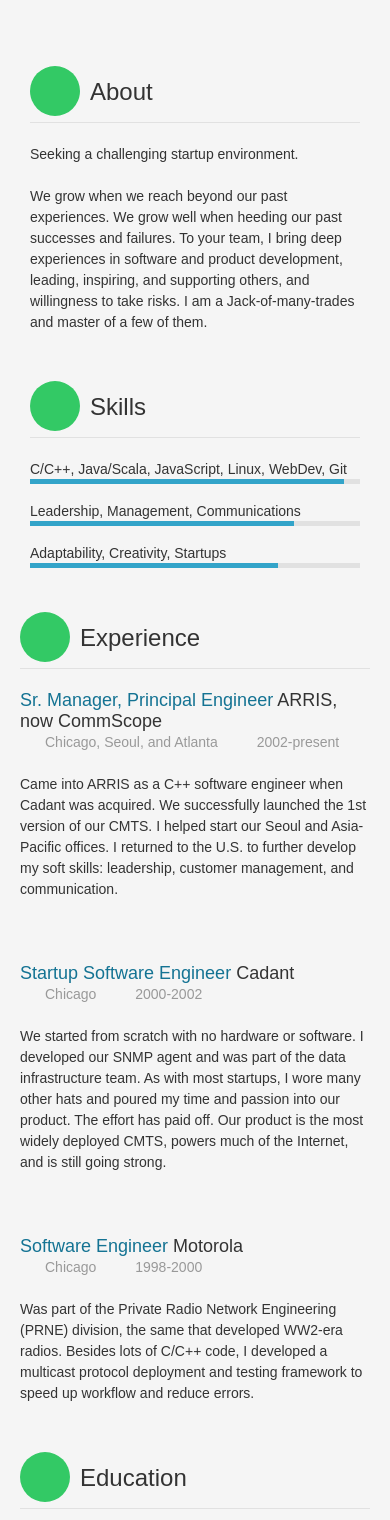
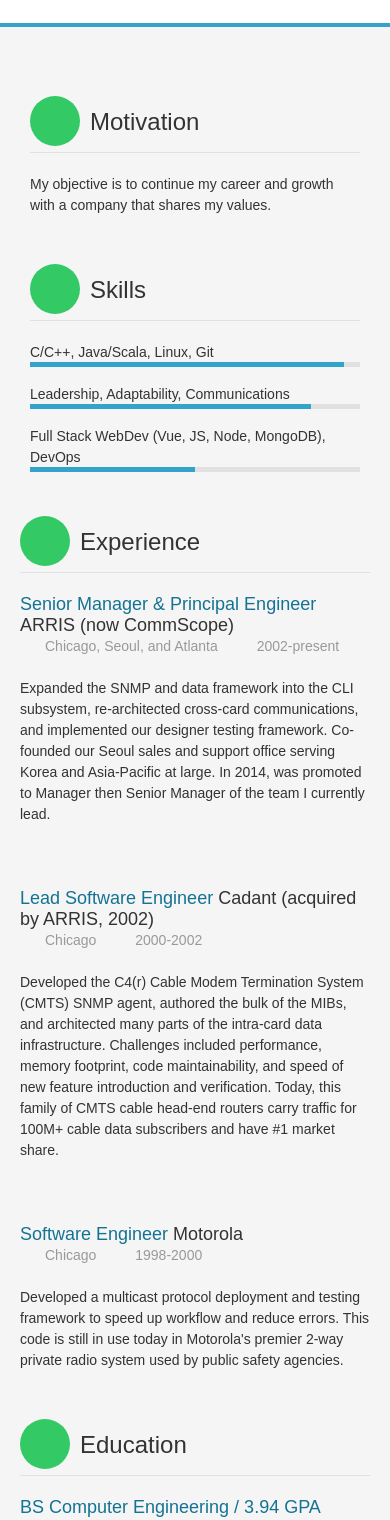
Before and after one commit to MigukNamja/resume, a plain HTML site: page index.htm in a window 390 px wide. Shown: the part 159-1679 px from the top of the page. Drawn offline with Linux system fonts and the light colour scheme; a web font is replaced by a local one.

Commit message:
Re-wrote most parts

```diff
--- a/index.htm
+++ b/index.htm
@@ -5,17 +5,10 @@
 <meta http-equiv="X-UA-Compatible" content="IE=edge,chrome=1">
 <meta name="viewport" content="width=device-width, initial-scale=1.0">
 
-<title>David Harris - Veteran Software and Product Developer</title>
-
-<!--[if lt IE 9]>
-<script src="//html5shim.googlecode.com/svn/trunk/html5.js"></script>
-<![endif]-->
+<title>David Harris - Senior Software Engineer and Manager</title>
 
 <!-- CSS -->
 <link rel="stylesheet" href="styles/reset.css">
-<!--[if lt IE 9]>
-	<link rel="stylesheet" href="css/cv.css" media="screen">
-<![endif]-->
 <link rel="stylesheet" media="screen and (max-width:480px)" href="styles/mobile.css">
 <link rel="stylesheet" media="screen and (min-width:481px)" href="styles/cv.css">
 <link rel="stylesheet" media="print" href="styles/print.css">
@@ -28,7 +21,7 @@
 		<div class="container_16">
 				<hgroup>
 					<h1>David Harris</h1>
-					<h2>Veteran Software Engineer</h2>
+					<h2>Senior Software Engineer and Manager</h2>
 				</hgroup>
 
 				<figure>
@@ -37,25 +30,22 @@
 		</div>
 	</header>
 
-	<!-- Corps -->
+	<!-- About -->
 	<section role="main" class="container_16 clearfix">
 		<div class="grid_16">
 			<!-- About -->
-			<div class="grid_8 apropos">
-				<h3>About</h3>
-				<p>Seeking a challenging startup environment.</p>
-				<p>We grow when we reach beyond our past experiences. We grow well when heeding our past successes and failures.
-					To your team, I bring deep experiences in software and product development, leading, inspiring, and supporting others,
-				and willingness to take risks. I am a Jack-of-many-trades and master of a few of them.</p>
+			<div class="grid_8 about">
+				<h3>Motivation</h3>
+				<p>My objective is to continue my career and growth with a company that shares my values.</p>
 			</div>
 
 			<!-- Skills -->
-			<div class="grid_8 competences">
+			<div class="grid_8 competencies">
 				<h3>Skills</h3>
 				<ul class="barres">
-					<li data-skills="95">C/C++, Java/Scala, JavaScript, Linux, WebDev, Git<span style="width: 95%;"></span></li>
-					<li data-skills="80">Leadership, Management, Communications<span style="width: 80%;"></span></li>
-					<li data-skills="75">Adaptability, Creativity, Startups<span style="width: 75%;"></span></li>
+					<li data-skills="95">C/C++, Java/Scala, Linux, Git<span style="width: 95%;"></span></li>
+					<li data-skills="85">Leadership, Adaptability, Communications<span style="width: 85%;"></span></li>
+					<li data-skills="50">Full Stack WebDev (Vue, JS, Node, MongoDB), DevOps<span style="width: 50%;"></span></li>
 				</ul>
 			</div>
 		</div>
@@ -65,44 +55,47 @@
 				<h3>Experience</h3>
 				<ul>
 					<li>
-						<h4><strong>Sr. Manager, Principal Engineer</strong> ARRIS, now CommScope</h4>
-						<span class="lieu">Chicago, Seoul, and Atlanta</span>
+						<h4><strong>Senior Manager & Principal Engineer</strong> ARRIS (now CommScope)</h4>
+						<span class="place">Chicago, Seoul, and Atlanta</span>
 						<span class="dates">2002-present</span>
-						<p class="paragraph">Came into ARRIS as a C++ software engineer when Cadant was acquired.
-							We successfully launched the 1st version of our CMTS. I helped start our Seoul and Asia-Pacific offices.
-						I returned to the U.S. to further develop my soft skills: leadership, customer management, and communication.</p>
+						<p class="paragraph"> Expanded the SNMP and data framework into the CLI subsystem, re-architected cross-card communications,
+							and implemented our designer testing framework.
+							Co-founded our Seoul sales and support office serving Korea and Asia-Pacific at large.
+						In 2014, was promoted to Manager then Senior Manager of the team I currently lead.</p>
 					</li>
 					<li>
-						<h4><strong>Startup Software Engineer</strong> Cadant</h4>
-						<span class="lieu">Chicago</span>
+						<h4><strong>Lead Software Engineer</strong> Cadant (acquired by ARRIS, 2002)</h4>
+						<span class="place">Chicago</span>
 						<span class="dates">2000-2002</span>
-						<p class="paragraph">We started from scratch with no hardware or software. I developed our SNMP agent and was part of the data infrastructure team.
-							As with most startups, I wore many other hats and poured my time and passion into our product. The effort has paid off. Our product is the most widely deployed CMTS, powers much of the Internet, and is still going strong.
+						<p class="paragraph">Developed the C4(r) Cable Modem Termination System (CMTS) SNMP agent, authored the bulk of the MIBs, and architected many parts of the intra-card data infrastructure.
+							Challenges included performance, memory footprint, code maintainability, and speed of new feature introduction and verification.
+							Today, this family of CMTS cable head-end routers carry traffic for 100M+ cable data subscribers and have #1 market share.
 						</p>
 					</li>
 					<li>
 							<h4><strong>Software Engineer</strong> Motorola</h4>
-							<span class="lieu">Chicago</span>
+							<span class="place">Chicago</span>
 							<span class="dates">1998-2000</span>
-							<p class="paragraph">Was part of the Private Radio Network Engineering (PRNE) division, the same that developed WW2-era radios.
-							Besides lots of C/C++ code, I developed a multicast protocol deployment and testing framework to speed up workflow and reduce errors.
+							<p class="paragraph">Developed a multicast protocol deployment and testing framework to speed up workflow and reduce errors.
+								This code is still in use today in Motorola's premier 2-way private radio system used by public safety agencies.
 							</p>
 						</li>
 					</ul>
 			</div>
 
 			<!-- Education -->
-			<div class="grid_16 formations">
+			<div class="grid_16 education">
 				<h3>Education</h3>
 				<ul>
 					<li>
 						<h4><strong>BS Computer Engineering / 3.94 GPA</strong> Georgia Institute of Technology</h4>
-						<span class="lieu">Atlanta, GA</span>
+						<span class="place">Atlanta, GA</span>
 						<span class="dates">1993 - 1998</span>
+						<p>National Merit Scholar, Co-op</p>
 					</li>
 					<li>
 						<h4><strong>MBA / Partial</strong> Georgia State University</h4>
-						<span class="lieu">Atlanta, GA</span>
+						<span class="place">Atlanta, GA</span>
 						<span class="dates">2005 - 2006</span>
 						<!-- <p>Left after 2 years to develop business in Seoul, Korea</p> -->
 					</li>
@@ -135,12 +128,12 @@
 				</div>
 			</div>
 			<!-- Hobbies -->
-			<div class="grid_8 loisirs">
+			<!-- <div class="grid_8 loisirs">
 				<h3>Hobbies</h3>
 				<p><strong>Backpacking :</strong> Joy is spending days on the trail with family and dog</p>
 				<p><strong>Modded Minecraft :</strong> Sandbox game, Java, Linux, sharing creations</p>
 				<p><strong>Politics :</strong> Getting out the vote going door to door, meeting new people</p>
-			</div>
+			</div> -->
 			<!-- Contact -->
 			<div class="grid_8 contact">
 				<h3>Contact</h3>
--- a/styles/cv.css
+++ b/styles/cv.css
@@ -262,7 +262,7 @@
 			background:url('../img/pictos-titre.png') no-repeat 11px 10px;
 		}
 
-		section[role=main] .competences h3:after {
+		section[role=main] .competencies h3:after {
 			background-position: 11px -34px;
 		}
 
@@ -270,11 +270,11 @@
 			background-position: 11px -86px;
 		}
 
-		section[role=main] .formations h3:after {
+		section[role=main] .education h3:after {
 			background-position: 10px -139px;
 		}
 
-		section[role=main] .loisirs h3:after {
+		section[role=main] .hobbies h3:after {
 			background-position: 10px -250px;
 		}
 
@@ -286,7 +286,7 @@
 			background-position: 11px -128px;
 		}
 
-	.experiences ul, .formations ul {
+	.experiences ul, .education ul {
 		margin-left: 60px;
 	}
 
@@ -299,22 +299,22 @@
 		font-weight: normal;
 	}
 
-	.experiences li, .formations li {
+	.experiences li, .education li {
 		margin-bottom: 63px;
 	}
 
-	.experiences li:last-child, .formations li:last-child {
+	.experiences li:last-child, .education li:last-child {
 		margin-bottom: 21px;
 	}
 
-	.experiences li p, .formations li p {
+	.experiences li p, .education li p {
 		margin-left: 30px;
 	}
 
 	/**********************************************
 	/* Affichage des compétences sous forme de tags
 	**********************************************/
-	.competences .tags li {
+	.competencies .tags li {
 		background-color:#33a4c9;
 		border:1px solid #1b91b7;
 		border-radius: 15px;
@@ -328,12 +328,12 @@
 	/************************************************
 	/* Affichage des compétences sous forme de barres
 	*************************************************/
-	.competences .barres li {
+	.competencies .barres li {
 		margin-bottom: 21px;
 		position: relative;
 	}
 
-	.competences .barres li:after {
+	.competencies .barres li:after {
 		background: #e1e1e1;
 		bottom: -4px;
 		content: ' ';
@@ -343,7 +343,7 @@
 		width:100%;
 	}
 
-	.competences .barres li span {
+	.competencies .barres li span {
 		background: #33a4c9;
 		bottom: -4px;
 		content: ' ';
@@ -365,7 +365,7 @@
 	/***********
 	/* Pictos
 	***********/
-	.lieu, .dates, .phone, .mail, .site, .form, .twitter, .facebook, .dribbble, .skype, .resume-link {
+	.place, .dates, .phone, .mail, .site, .form, .twitter, .facebook, .dribbble, .skype, .resume-link {
 		/* background: url('../img/pictos-gris.png') no-repeat; */
 		padding-left: 25px;
 		margin: 0 10px 1px 10px;
@@ -381,7 +381,7 @@
 		color: rgb(39, 53, 177);
 	}
 
-	.lieu {
+	.place {
 		background-position: 0 -2px;
 		color: #999;
 	}
--- a/styles/mobile.css
+++ b/styles/mobile.css
@@ -179,7 +179,7 @@
 		overflow: hidden;
 	}
 
-	.apropos, .competences, .experiences, .formations, .loisirs, .contact, .selected-works {
+	.about, .competencies, .experiences, .education, .hobbies, .contact, .selected-works {
 		margin-top: 63px;
 	}
 
@@ -213,7 +213,7 @@
 			background:url('../img/pictos-titre.png') no-repeat 11px 10px;
 		}
 
-		section[role=main] .competences h3:after {
+		section[role=main] .competencies h3:after {
 			background-position: 11px -34px;
 		}
 
@@ -221,11 +221,11 @@
 			background-position: 11px -86px;
 		}
 
-		section[role=main] .formations h3:after {
+		section[role=main] .education h3:after {
 			background-position: 10px -139px;
 		}
 
-		section[role=main] .loisirs h3:after {
+		section[role=main] .hobbies h3:after {
 			background-position: 10px -250px;
 		}
 
@@ -246,18 +246,18 @@
 		font-weight: normal;
 	}
 
-	.experiences li, .formations li {
+	.experiences li, .education li {
 		margin-bottom: 63px;
 	}
 
-	.experiences li:last-child, .formations li:last-child {
+	.experiences li:last-child, .education li:last-child {
 		margin-bottom: 21px;
 	}
 
 	/**********************************************
 	/* Affichage des compétences sous forme de tags
 	**********************************************/
-	.competences .tags li {
+	.competencies .tags li {
 		background-color:#33a4c9;
 		border:1px solid #1b91b7;
 		border-radius: 15px;
@@ -271,12 +271,12 @@
 	/************************************************
 	/* Affichage des compétences sous forme de barres
 	*************************************************/
-	.competences .barres li {
+	.competencies .barres li {
 		margin-bottom: 21px;
 		position: relative;
 	}
 
-	.competences .barres li:after {
+	.competencies .barres li:after {
 		background: #e1e1e1;
 		bottom: -4px;
 		content: ' ';
@@ -286,7 +286,7 @@
 		width:100%;
 	}
 
-	.competences .barres li span {
+	.competencies .barres li span {
 		background: #33a4c9;
 		bottom: -4px;
 		content: ' ';
@@ -308,7 +308,7 @@
 	/***********
 	/* Pictos
 	***********/
-	.lieu, .dates, .phone, .mail, .site, .form, .twitter, .facebook, .dribbble, .skype, .resume-link {
+	.place, .dates, .phone, .mail, .site, .form, .twitter, .facebook, .dribbble, .skype, .resume-link {
 		background: url('../img/pictos-gris.png') no-repeat;
 		padding-left: 25px;
 		margin: 0 10px 1px 0;
@@ -320,7 +320,7 @@
 		margin: 0 10px 1px 10px;
 	}
 
-	.lieu {
+	.place {
 		background-position: 0 -2px;
 		color: #999;
 	}
--- a/styles/print.css
+++ b/styles/print.css
@@ -64,7 +64,7 @@
 	margin-bottom: 0px;
 }
 
-.competences li {
+.competencies li {
 	display:inline-block;
 	border-right: 1px solid #ccc;
 	padding-right: 10px;
@@ -80,7 +80,7 @@
   widows: 3;
 }
 
-.lieu {
+.place {
 	font-weight: 500;
 	margin-bottom: 0px;
 	margin-top: 0px;
@@ -99,7 +99,7 @@
 	margin-top: 0px;
 }
 
-.loisirs p {
+.hobbies p {
 	margin-bottom: 0px;
 	margin-top: 0px;
 }
```
